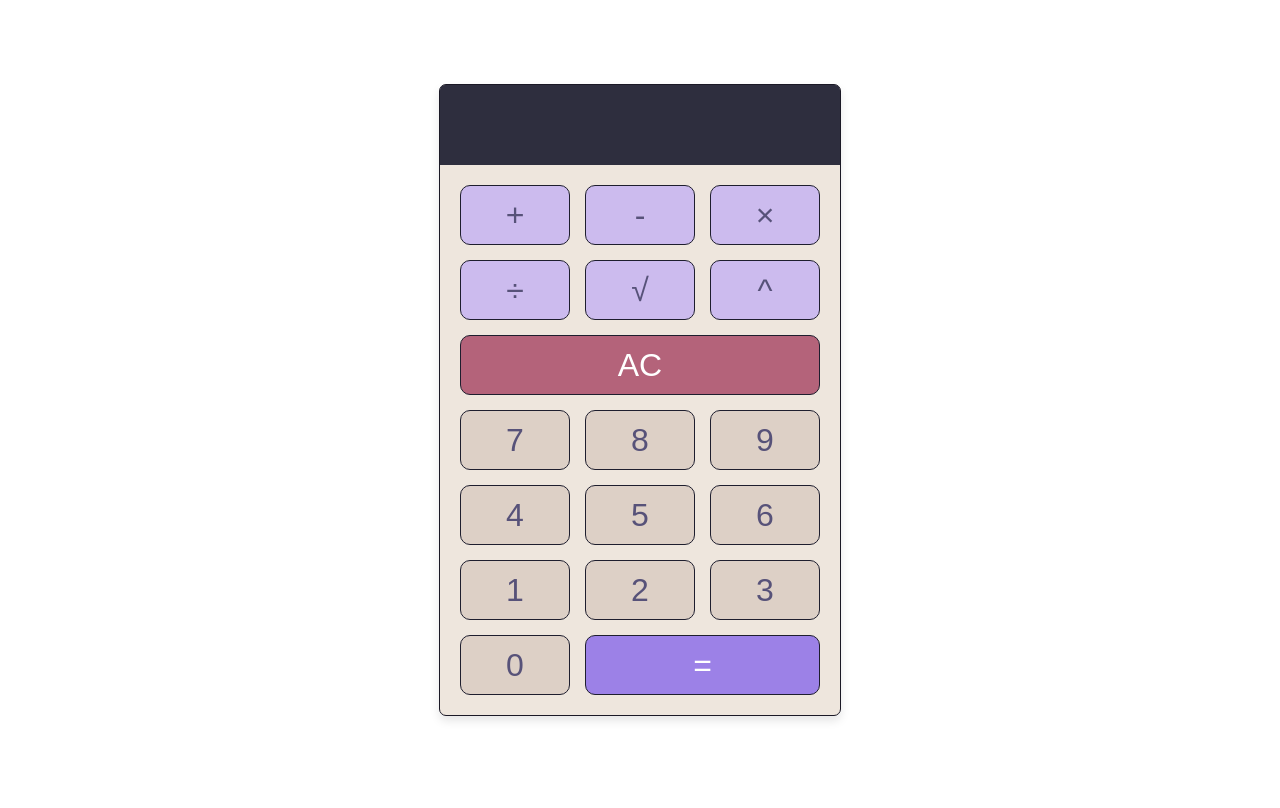
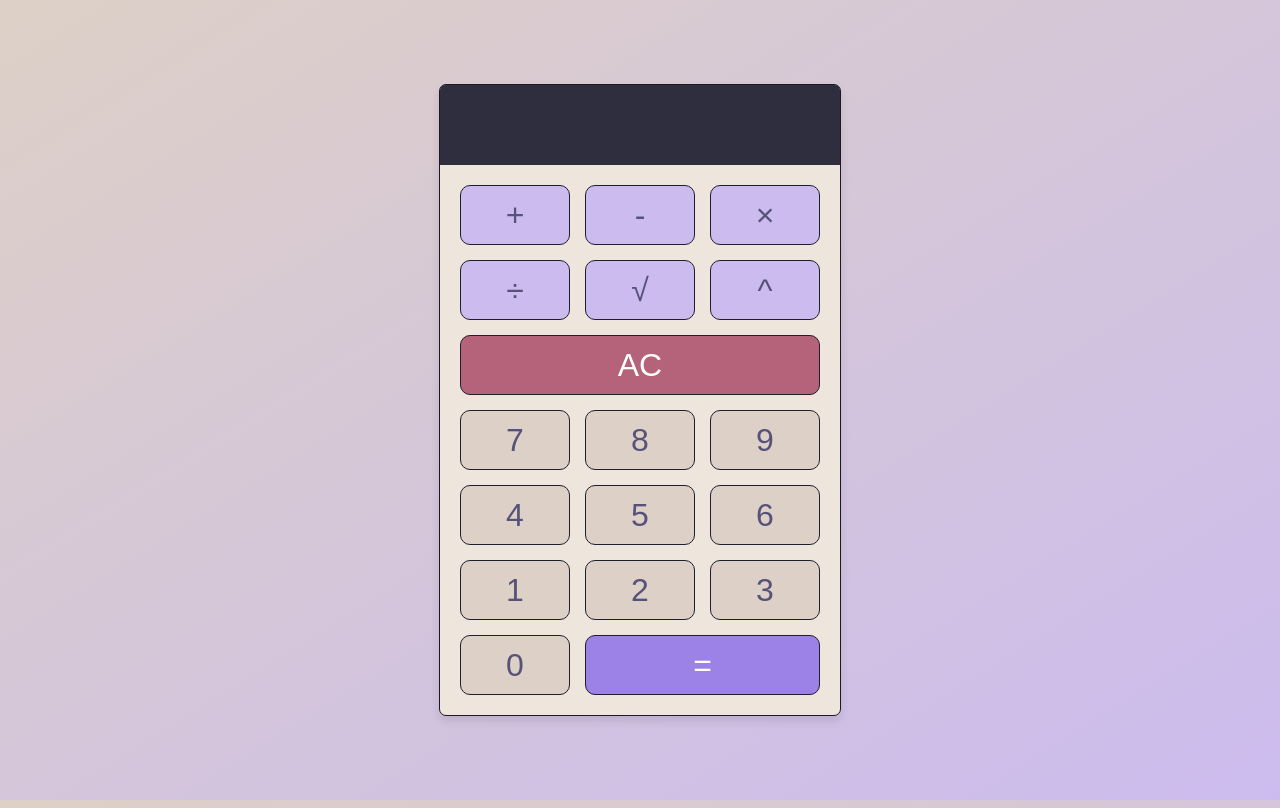
Before and after one commit to Ezekiel0108/ezekalc.github.io, a browser extension: page index.html in a window 1280 px wide. Drawn offline with Linux system fonts and the light colour scheme.

Commit message:
fixed style

```diff
--- a/style.css
+++ b/style.css
@@ -6,7 +6,7 @@ body {
   display: flex;
   justify-content: center;
   align-items: center;
-  background-color: #fff;
+  background-image: linear-gradient(to bottom right, #ddd0c6, #cbe);
   font-family: sans-serif;
 }
 
```
